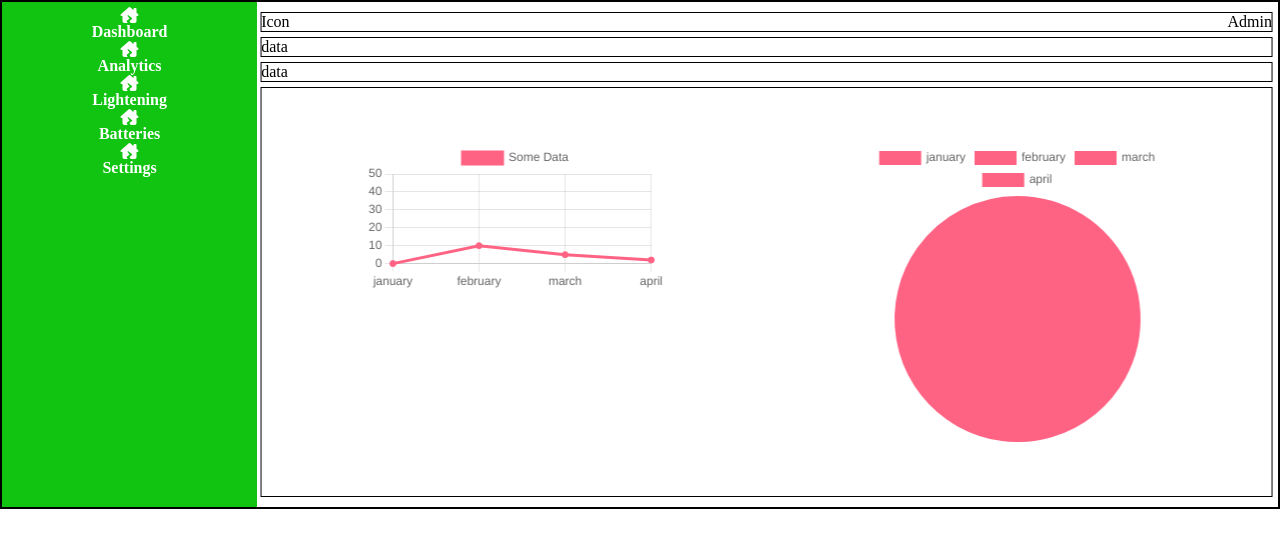
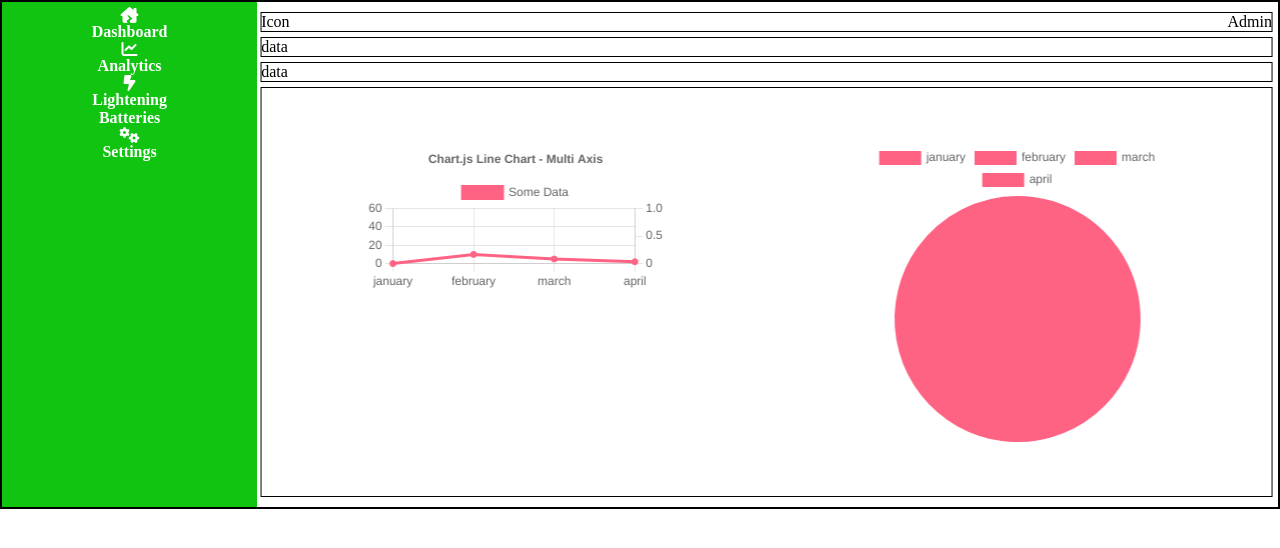
Before and after one commit to Zedtek-me/Climathon_with_django, a Django app: page /dashboard/ in a window 1280 px wide. Shown: the top 548 px of the page. Run offline with Django 4.2, Linux system fonts and the light colour scheme; some libraries are stand-ins or nearby versions.

Commit message:
charts inclusive

```diff
--- a/climathonApp/templates/base.html
+++ b/climathonApp/templates/base.html
@@ -37,13 +37,43 @@
         }]
       };
 
-      const config = {
+    const config = {
         type: 'line',
         data: data,
-        options: {}
-      };
+        options: {
+            responsive: true,
+            interaction: {
+            mode: 'index',
+            intersect: false,
+            },
+            stacked: false,
+            plugins: {
+            title: {
+                display: true,
+                text: 'Chart.js Line Chart - Multi Axis'
+            }
+            },
+            scales: {
+            y: {
+                type: 'linear',
+                display: true,
+                position: 'left',
+            },
+            y1: {
+                type: 'linear',
+                display: true,
+                position: 'right',
 
-    let chart = new Chart(lineChart, config)
+                // grid line settings
+                grid: {
+                drawOnChartArea: false, // only want the grid lines for one axis to show up
+                },
+            },
+            }
+        },
+        };
+
+        let chart = new Chart(lineChart, config)
 }
 
 const createPieChar= ()=>{
--- a/climathonApp/templates/dashboard.html
+++ b/climathonApp/templates/dashboard.html
@@ -11,19 +11,19 @@
             <h4 id="infoMainTxt"> Dashboard </h4>
         </div>
         <div class="sideCont infoMaint">
-            <i class="icon fa-solid fa-house-chimney-crack"></i>
+            <i class="icon fa-solid fa-chart-line"></i>
             <h4 id="infoMainTxt"> Analytics </h4>
         </div>
         <div class="sideCont infoMaint">
-            <i class="icon fa-solid fa-house-chimney-crack"></i>
+            <i class="icon fa-solid fa-bolt-lightning"></i>
             <h4 id="infoMainTxt"> Lightening</h4>
         </div>
         <div class="sideCont infoMaint">
-            <i class="icon fa-solid fa-house-chimney-crack"></i>
+            <i class="icon fa-regular fa-battery-bolt"></i>
             <h4 id="infoMainTxt"> Batteries </h4>
         </div>
         <div class="sideCont infoMaint">
-            <i class="icon fa-solid fa-house-chimney-crack"></i>
+            <i class="icon fa-solid fa-gears"></i>
             <h4 id="infoMainTxt">Settings</h4>
         </div>
     </div>
```
